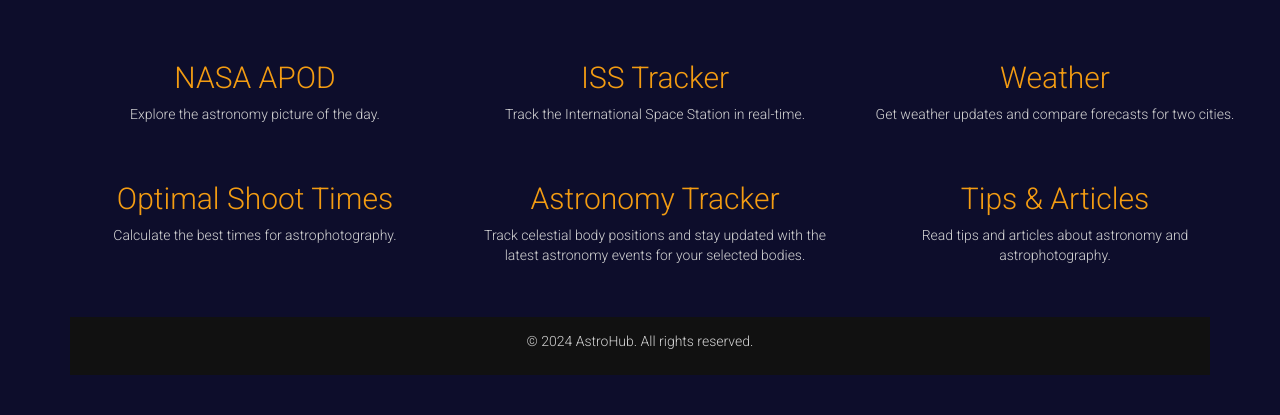
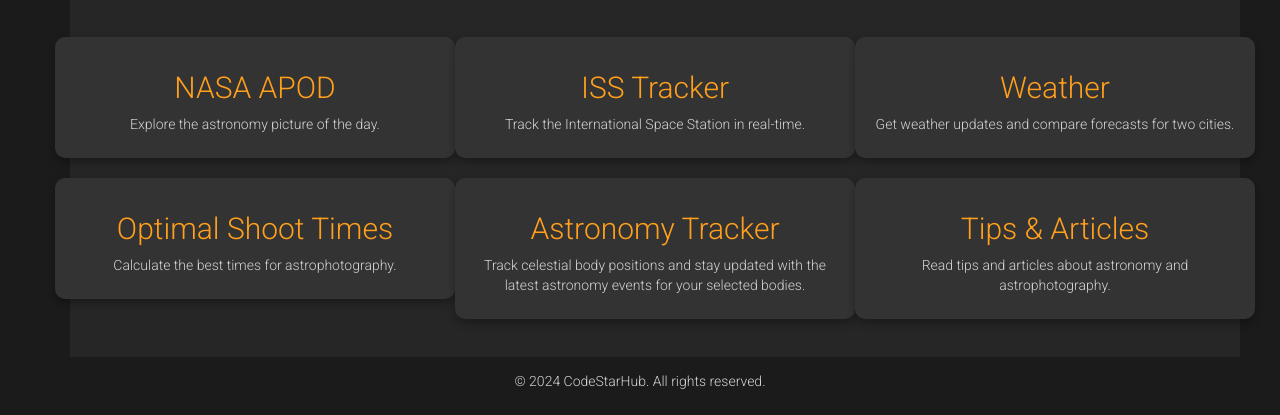
Before and after one commit to Ahmad-danaf/SpaceCodey, a Django app: page / in a window 1280 px wide. Shown: the part 553-968 px from the top of the page. Before the commit the page ends 928 px from the top, so only its background shows below. Run offline with Django 4.2, Linux system fonts and the light colour scheme.

Commit message:
change AstroHub to CodeStarHub

```diff
--- a/AstroHub/templates/base.html
+++ b/AstroHub/templates/base.html
@@ -2,7 +2,7 @@
 {% load static %}
 <html>
     <head>
-        <title>AstroHub</title>
+        <title>CodeStarHub</title>
         <script src="https://code.jquery.com/jquery-3.7.1.js" integrity="sha256-eKhayi8LEQwp4NKxN+CfCh+3qOVUtJn3QNZ0TciWLP4=" crossorigin="anonymous"></script>
         <!-- Latest compiled and minified CSS -->
         <link rel="stylesheet" href="https://cdn.jsdelivr.net/npm/bootstrap@3.4.1/dist/css/bootstrap.min.css" integrity="sha384-HSMxcRTRxnN+Bdg0JdbxYKrThecOKuH5zCYotlSAcp1+c8xmyTe9GYg1l9a69psu" crossorigin="anonymous">
--- a/AstroHub/templates/index.html
+++ b/AstroHub/templates/index.html
@@ -1,13 +1,14 @@
 {% extends 'base.html' %}
+{% load static %}
+
 {% block extracss %}
 <style>
     body {
-        background-color: #0d0d2b;
+        background-color: #1b1b1b;
         color: white;
         font-family: 'Roboto', sans-serif;
     }
     .hero {
-        background: url('https://example.com/space-image.jpg') no-repeat center center;
         background-size: cover;
         height: 60vh;
         display: flex;
@@ -25,22 +26,31 @@
     }
     .features {
         padding: 2em 0;
+        background-color: #262626;
     }
     .feature {
         text-align: center;
         padding: 1em;
+        border-radius: 10px;
+        background-color: #333333;
+        margin: 10px 0;
+        box-shadow: 0 4px 8px rgba(0, 0, 0, 0.3);
+        transition: transform 0.3s;
+    }
+    .feature:hover {
+        transform: scale(1.05);
     }
     .feature h2 {
-        color: #f39c12;
+        color: #ff9f1c;
     }
     .feature p {
         color: #d3d3d3;
     }
     .navbar-toggle .icon-bar {
-        background-color: #f39c12;
+        background-color: #ff9f1c;
     }
     .footer {
-        background-color: #111;
+        background-color: #1b1b1b;
         color: #d3d3d3;
         text-align: center;
         padding: 1em 0;
@@ -50,11 +60,12 @@
         bottom: 20px;
         right: 20px;
         display: none;
-        background-color: #f39c12;
+        background-color: #ff9f1c;
         color: white;
         border: none;
         padding: 10px 15px;
         border-radius: 5px;
+        cursor: pointer;
     }
 </style>
 {% endblock %}
@@ -62,7 +73,7 @@
 {% block content %}
 <div class="hero">
     <div>
-        <h1>Welcome to AstroHub</h1>
+        <h1>Welcome to CodeStarHub</h1>
         <p>Your ultimate destination for astrophotography and space exploration.</p>
     </div>
 </div>
@@ -101,7 +112,7 @@
 <button class="scroll-to-top">Top</button>
 
 <div class="footer">
-    <p>&copy; 2024 AstroHub. All rights reserved.</p>
+    <p>&copy; 2024 CodeStarHub. All rights reserved.</p>
 </div>
 {% endblock %}
 
--- a/AstroHub/templates/landing_page.html
+++ b/AstroHub/templates/landing_page.html
@@ -13,7 +13,7 @@
   <body>
     <div class="container">
       <div class="split left">
-        <h1>AstroHub</h1>
+        <h1>CodeStarHub</h1>
         <a href="{% url 'home' %}" class="button">Explore My Site</a>
       </div>
       <div class="split right">
--- a/AstroHub/templates/navbar.html
+++ b/AstroHub/templates/navbar.html
@@ -8,7 +8,7 @@
                 <span class="icon-bar"></span>
                 <span class="icon-bar"></span>
             </button>
-            <a class="navbar-brand" href="{% url 'home' %}">AstroHub</a>
+            <a class="navbar-brand" href="{% url 'home' %}">CodeStarHub</a>
         </div>
         <div class="collapse navbar-collapse" id="navbar-collapse">
             <ul class="nav navbar-nav">
--- a/AstroHub/weather/templates/weather/weather_base.html
+++ b/AstroHub/weather/templates/weather/weather_base.html
@@ -2,7 +2,7 @@
 {% load static %}
 <html>
     <head>
-        <title>AstroHub-Weather</title>
+        <title>CodeStarHub-Weather</title>
         <!-- Latest compiled and minified CSS -->
             <link rel="stylesheet" href="https://cdn.jsdelivr.net/npm/bootstrap@3.4.1/dist/css/bootstrap.min.css" integrity="sha384-HSMxcRTRxnN+Bdg0JdbxYKrThecOKuH5zCYotlSAcp1+c8xmyTe9GYg1l9a69psu" crossorigin="anonymous">
 
@@ -29,7 +29,7 @@
             <div class="container-fluid">
                 <!-- Brand and toggle get grouped for better mobile display -->
                 <div class="navbar-header">
-                    <a class="navbar-brand" href="{% url 'home' %}">AstroHub</a>
+                    <a class="navbar-brand" href="{% url 'home' %}">CodeStarHub</a>
                 </div>
 
                 <!-- Collect the nav links, forms, and other content for toggling -->
```
